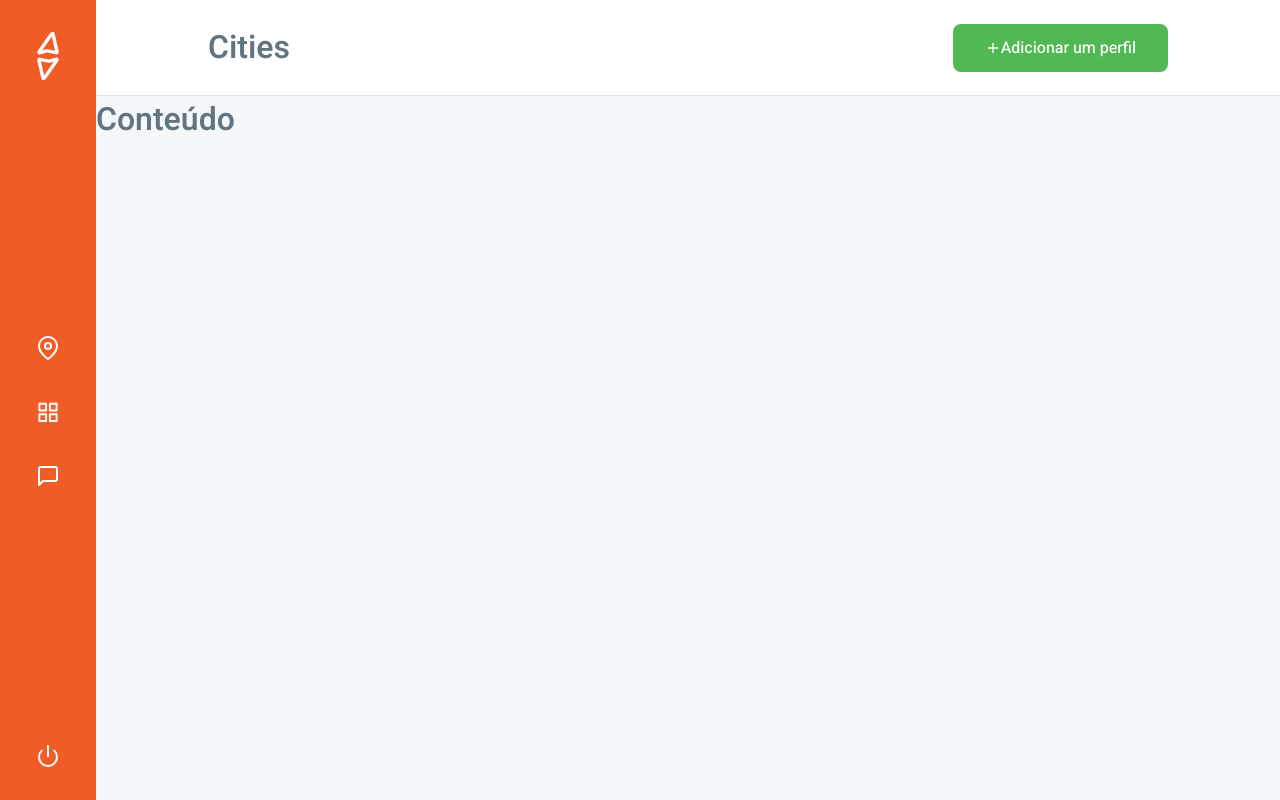
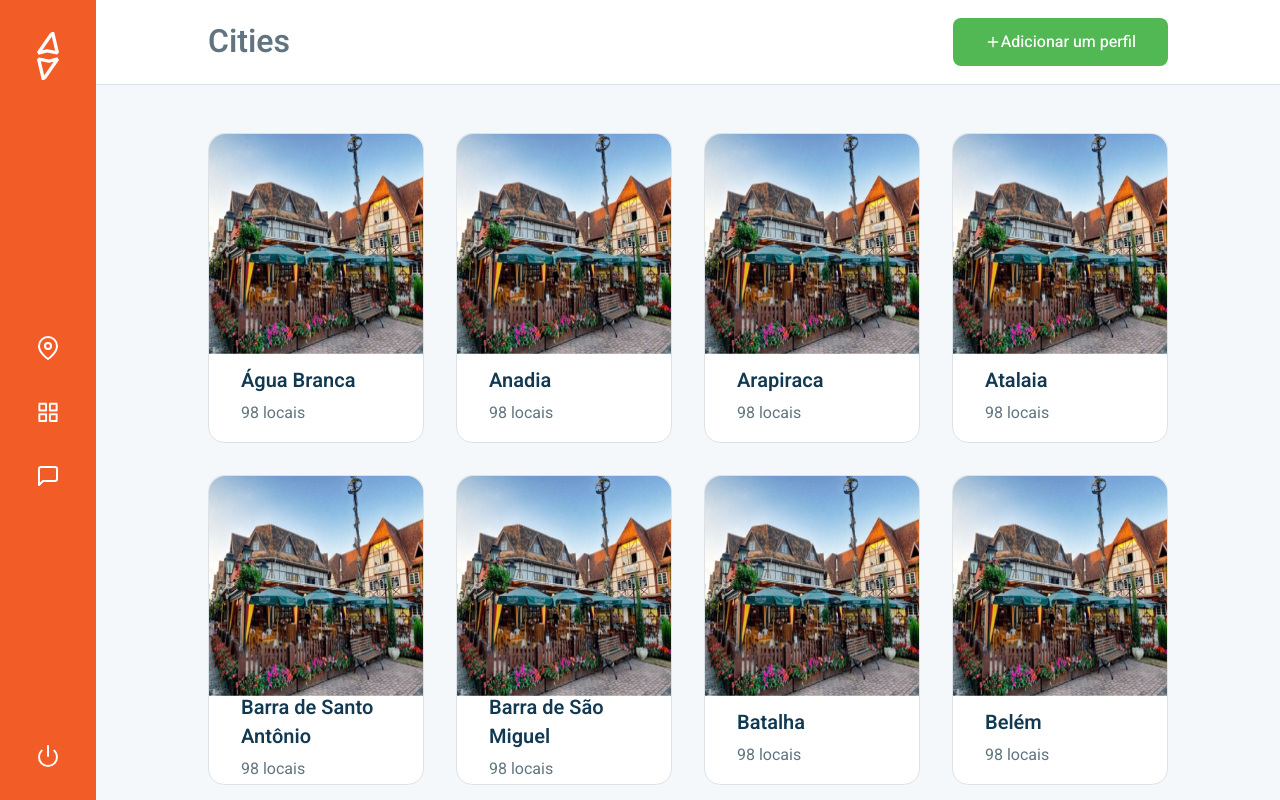
Before and after one commit to Garcez17/traveler-web, a Next.js app: page /dashboard/cities in a window 1280 px wide. Built offline with nearby package versions, Linux system fonts and the light colour scheme; what use-context-selector would draw is missing.

Commit message:
dashboard cities list

```diff
--- a/src/pages/dashboard/cities.tsx
+++ /dev/null
@@ -1,9 +0,0 @@
-import { ContainerDashboard } from '../../components/Dashboard';
-
-export default function Cities(): JSX.Element {
-  return (
-    <ContainerDashboard>
-      <h1>Conteúdo</h1>
-    </ContainerDashboard>
-  );
-}
--- /dev/null
+++ b/src/pages/dashboard/cities/index.tsx
@@ -0,0 +1,46 @@
+import { AddressBox } from '../../../components/AddressBox';
+import { ContainerDashboard } from '../../../components/Dashboard';
+import { ContainerAddress } from '../../../styles/components/ListAdresses/styles';
+import { Container } from '../../../styles/pages/Dashboard/Cities/styles';
+
+export default function Cities(): JSX.Element {
+  const test = [
+    'Água Branca',
+    'Anadia',
+    'Arapiraca',
+    'Atalaia',
+    'Barra de Santo Antônio',
+    'Barra de São Miguel',
+    'Batalha',
+    'Belém',
+    'Belo Monte',
+    'Boca da Mata',
+    'Branquinha',
+    'Cacimbinhas',
+    'Cajueiro',
+    'Campestre',
+    'Campo Alegre',
+    'Campo Grande',
+    'Canapi',
+    'Capela',
+    'Carneiros',
+    'Chã Preta',
+    'Coité do Nóia',
+    'Colônia Leopoldina',
+    'Coqueiro Seco',
+    'Coruripe',
+    'Craíbas',
+  ];
+
+  return (
+    <ContainerDashboard>
+      <Container>
+        <ContainerAddress>
+          {test.map(city => (
+            <AddressBox title={city} key={city} />
+          ))}
+        </ContainerAddress>
+      </Container>
+    </ContainerDashboard>
+  );
+}
--- a/src/styles/components/AddressBox.ts
+++ b/src/styles/components/AddressBox.ts
@@ -7,7 +7,7 @@ type ContainerProps = {
 };
 
 export const Container = styled.div<ContainerProps>`
-  width: ${props => (props.isLarge ? '19rem' : '16rem')};
+  max-width: ${props => (props.isLarge ? '19rem' : '16rem')};
   opacity: ${props => (props.available ? '1' : '0.5')};
   cursor: pointer;
   position: relative;
--- a/src/styles/components/Dashboard/styles.ts
+++ b/src/styles/components/Dashboard/styles.ts
@@ -4,6 +4,7 @@ export const Container = styled.div`
   display: flex;
 
   main {
+    height: 100vh;
     flex: 1;
     display: flex;
     flex-direction: column;
--- a/src/styles/components/ListAdresses/styles.ts
+++ b/src/styles/components/ListAdresses/styles.ts
@@ -25,7 +25,7 @@ export const ContentHeader = styled.div`
 
 export const ContainerAddress = styled.div`
   display: grid;
-  grid-template-columns: repeat(auto-fill, minmax(15rem, 1fr));
+  grid-template-columns: repeat(auto-fill, minmax(12rem, 1fr));
   gap: 2rem;
 `;
 
--- /dev/null
+++ b/src/styles/pages/Dashboard/Cities/styles.ts
@@ -0,0 +1,7 @@
+import styled from 'styled-components';
+
+export const Container = styled.div`
+  padding: 3rem 7rem;
+  height: 100%;
+  overflow: scroll;
+`;
--- a/src/styles/pages/Home.ts
+++ b/src/styles/pages/Home.ts
@@ -40,8 +40,9 @@ export const Presentation = styled.div`
 export const Cities = styled.div`
   flex: 1;
 
+  display: flex;
+
   position: relative;
-  justify-content: flex-end;
 `;
 
 type ColumnProps = {
@@ -50,6 +51,7 @@ type ColumnProps = {
 
 export const Column = styled.div<ColumnProps>`
   display: flex;
+  width: 50%;
   flex-direction: column;
   gap: 2rem;
   position: absolute;
```
